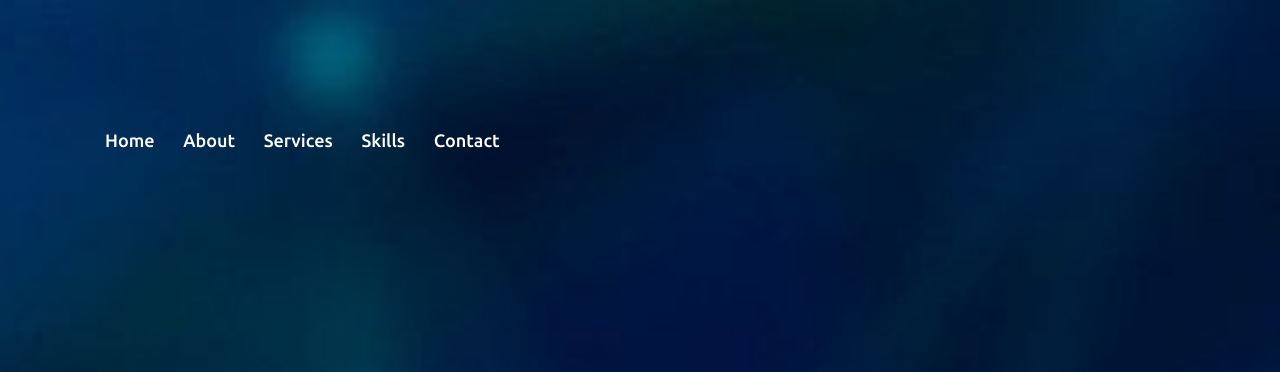
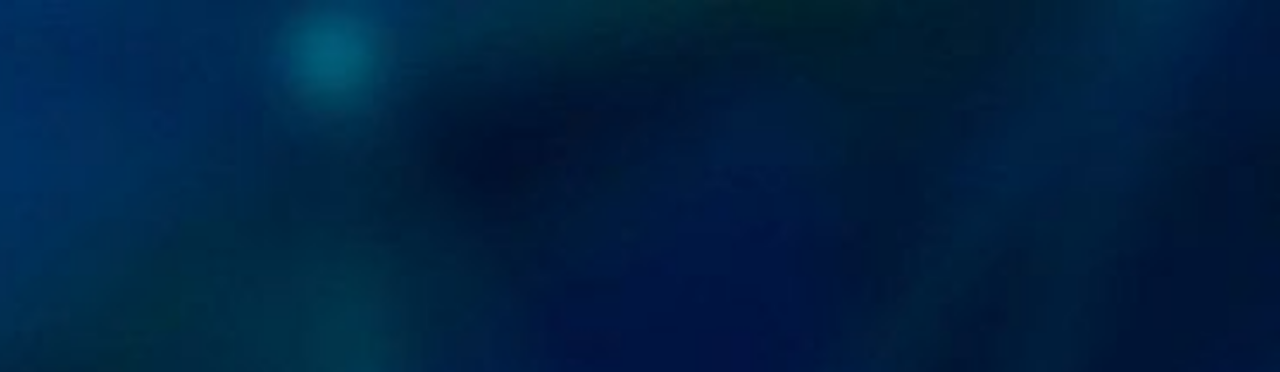
Before and after one commit to DivyaSaravanan05/Portfolio, a plain HTML site: page index.html in a window 1280 px wide. Shown: the top 372 px of the page. Drawn offline with nearby package versions, Linux system fonts and the light colour scheme.

Commit message:
Update index.html

```diff
--- a/index.html
+++ b/index.html
@@ -1,12 +1,11 @@
 <!DOCTYPE html>
-<!-- Created By CodingNepal -->
+
 <html lang="en">
 
 <head>
     <meta charset="UTF-8">
     <meta name="viewport" content="width=device-width, initial-scale=1.0">
-    <!-- Somehow I got an error, so I comment the title, just uncomment to show -->
-    <!-- <title>Personal Portfolio Website</title> -->
+
     <link rel="stylesheet" href="style.css">
     <script src="https://kit.fontawesome.com/a076d05399.js"></script>
     <script src="https://code.jquery.com/jquery-3.5.1.min.js"></script>
@@ -19,24 +18,7 @@
 
 <body>
     <section class="bg">
-        <div class="scroll-up-btn">
-            <i class="fas fa-angle-up"></i>
-        </div>
-        <nav class="navbar">
-            <div class="max-width">
 
-                <ul class="menu">
-                    <li><a href="#home" class="menu-btn">Home</a></li>
-                    <li><a href="#about" class="menu-btn">About</a></li>
-                    <li><a href="#services" class="menu-btn">Services</a></li>
-                    <li><a href="#skills" class="menu-btn">Skills</a></li>
-                    <li><a href="#contact" class="menu-btn">Contact</a></li>
-                </ul>
-                <div class="menu-btn">
-                    <i class="fas fa-bars"></i>
-                </div>
-            </div>
-        </nav>
 
         <!-- home section start -->
         <section class="home" id="home">
@@ -251,8 +233,6 @@
         <span>Created By <a href="#">Divya_Saravanan</a> | <span class="far fa-copyright"></span> 2020 All rights reserved.</span>
     </footer>
 
-    <!-- Somehow I got an error, so I comment the script tag, just uncomment to use -->
-    <!-- <script src="script.js"></script> -->
 
 </body>
 
```
